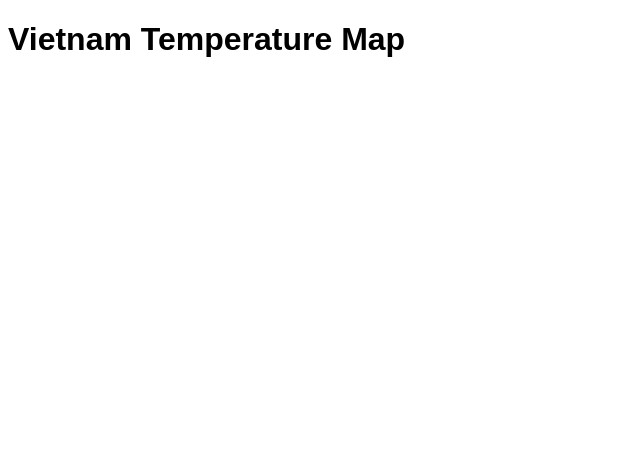
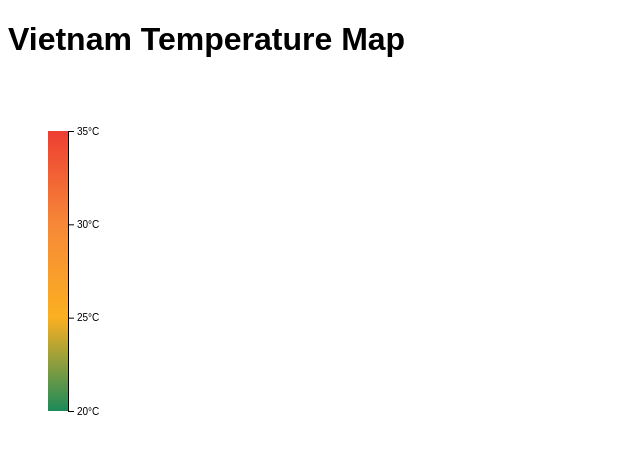
Before and after one commit to NhatTan1232/weather-forecast-site, a Flask app: page / in a window 1280 px wide. Shown: the top 454 px of the page, without its empty margins (0-640 px from the left). Run offline with Flask 3, Linux system fonts and the light colour scheme; data that the repository does not hold is empty.

Commit message:
added temp bar and hover

```diff
--- a/backend/templates/index.html
+++ b/backend/templates/index.html
@@ -7,36 +7,72 @@
   <style>
     svg#vietnam-map {
       width: 1000px;
-      /* or any desired size */
       height: auto;
     }
 
     .region {
       stroke: #fff;
       stroke-width: 0.5px;
+      transition: filter 0.2s ease;
+    }
+
+    .region:hover {
+      filter: drop-shadow(0 0 5px rgb(255, 255, 255));
+      cursor: pointer;
+    }
+
+    .tooltip {
+      position: absolute;
+      background-color: rgba(0, 0, 0, 0.8);
+      color: #fff;
+      padding: 5px 10px;
+      border-radius: 4px;
+      font-size: 14px;
+      pointer-events: none;
+      display: none;
+    }
+
+    #legend-container {
+      position: absolute;
+      left: 20px;
+      top: 100px;
+      z-index: 1000;
+    }
+
+    #legend {
+      font-size: 12px;
+      overflow: visible;
     }
 
     body {
       font-family: Arial, sans-serif;
+      position: relative;
     }
   </style>
 </head>
 
 <body>
   <h1>Vietnam Temperature Map</h1>
+
+  <div id="legend-container">
+    <svg id="legend" width="60" height="300"></svg>
+  </div>
+
   <div id="map-container"></div>
+  <div class="tooltip" id="tooltip"></div>
 
   <script>
     // Color scale from cool to hot
     const colorScale = d3.scaleLinear()
-      .domain([25, 28, 31, 35, 38])  // Customize based on Vietnam temps
-      .range(["#fff33b", "#fdc70c", "#f3903f", "#ed683c", "#e93e3a"]);
+      .domain([20, 25, 30, 35])  // Customize based on Vietnam temps
+      .range(["#1b8a5a", "#fbb021", "#f68838", "#ee3e32"]);
+
+    const tooltip = document.getElementById('tooltip');
 
     async function fetchWeather() {
-      const res = await fetch('/weather'); // Adjust if endpoint changes
+      const res = await fetch('/weather');
       const weather = await res.json();
 
-      // weather.location.name will be like "VN-HN"
       const regionId = weather.location.name;
       const temp = weather.current.temp_c;
 
@@ -44,20 +80,89 @@
       if (!document.getElementById("vietnam-map")) {
         const svgData = await d3.xml("/vietnam.svg");
         const svgNode = svgData.documentElement;
+
         svgNode.id = "vietnam-map";  // Give it an ID for later reference
         document.getElementById("map-container").appendChild(svgNode);
+
+        // Add hover listeners to regions
+        svgNode.querySelectorAll('path, g').forEach(region => {
+          region.classList.add('region');
+
+          region.addEventListener('mouseover', e => {
+            const name = region.id;
+            const temp = region.getAttribute('data-temp') || 'N/A';
+            tooltip.style.display = 'block';
+            tooltip.innerHTML = `<strong>${name}</strong>: ${temp}°C`;
+          });
+
+          region.addEventListener('mousemove', e => {
+            tooltip.style.left = (e.pageX + 10) + 'px';
+            tooltip.style.top = (e.pageY + 10) + 'px';
+          });
+
+          region.addEventListener('mouseout', () => {
+            tooltip.style.display = 'none';
+          });
+        });
       }
 
       // Color the region
       const regionPath = document.getElementById(regionId);
       if (regionPath) {
         regionPath.setAttribute("fill", colorScale(temp));
-        regionPath.setAttribute("title", `${regionId}: ${temp}°C`);
+        regionPath.setAttribute("data-temp", temp);
       }
     }
 
+    // Create vertical color legend
+    const legendSvg = d3.select("#legend");
+    const legendMargin = { top: 10, right: 40, bottom: 10, left: 10 };
+    const legendInnerWidth = +legendSvg.attr("width") - legendMargin.left - legendMargin.right;
+    const legendInnerHeight = +legendSvg.attr("height") - legendMargin.top - legendMargin.bottom;
+
+    const legendGroup = legendSvg.append("g")
+      .attr("transform", `translate(${legendMargin.left},${legendMargin.top})`);
+
+    // Vertical scale: 35°C on top, 20°C on bottom
+    const tempScale = d3.scaleLinear()
+      .domain([35, 20])  // Flip scale
+      .range([0, legendInnerHeight]);
+
+    // Gradient definition
+    const defs = legendSvg.append("defs");
+    const linearGradient = defs.append("linearGradient")
+      .attr("id", "temperature-gradient")
+      .attr("x1", "0%")
+      .attr("y1", "0%")
+      .attr("x2", "0%")
+      .attr("y2", "100%");
+
+    for (let i = 0; i <= 100; i++) {
+      const temp = 35 - (15 * i / 100); // start from 35 down to 20
+      linearGradient.append("stop")
+        .attr("offset", `${i}%`)
+        .attr("stop-color", colorScale(temp));
+    }
+
+    // Draw gradient bar
+    legendGroup.append("rect")
+      .attr("x", 10)
+      .attr("y", 0)
+      .attr("width", 20)
+      .attr("height", legendInnerHeight)
+      .style("fill", "url(#temperature-gradient)");
+
+    // Axis
+    const axis = d3.axisRight(tempScale)
+      .tickValues([20, 25, 30, 35])
+      .tickFormat(d => d + "°C");
+
+    legendGroup.append("g")
+      .attr("transform", "translate(30, 0)")
+      .call(axis);
+
     fetchWeather();
-    setInterval(fetchWeather, 10); // Update every 60s
+    setInterval(fetchWeather, 50);
   </script>
 </body>
 
--- a/kafka/weather_producer.py
+++ b/kafka/weather_producer.py
@@ -9,7 +9,6 @@ from dotenv import load_dotenv
 load_dotenv()
 API_KEY = os.getenv("WEATHER_API_KEY")  # from weatherapi.com or any API
 cities = list(city_to_id.keys())
-print(API_KEY)
 producer = KafkaProducer(bootstrap_servers='localhost:9092',
                          value_serializer=lambda v: json.dumps(v).encode('utf-8'))
 
```
Also changed, not shown: 1 other file.
